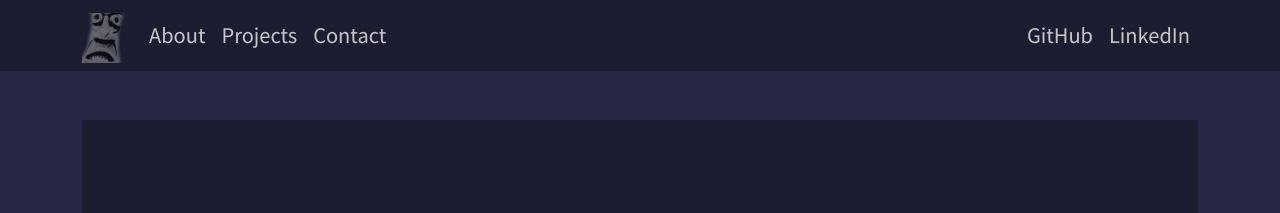
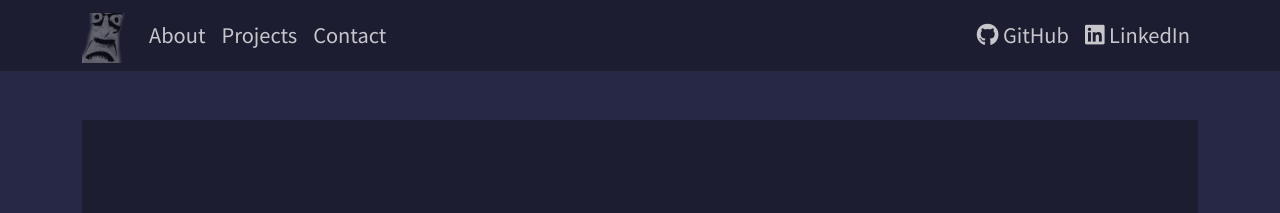
Before and after one commit to kevinsmasters/meowdy-project, a Jekyll site: the page built from docs/index.md, in a window 1280 px wide. Shown: the top 213 px of the page. Built offline with Jekyll 4.4.1, drawn with Linux system fonts in a browser that asks for light colours.

Commit message:
put favicons back

```diff
--- a/docs/_layouts/default.html
+++ b/docs/_layouts/default.html
@@ -4,6 +4,7 @@
     <meta charset="utf-8">
     <title>{{ page.title }}</title>
     <link rel="stylesheet" href="/assets/css/bootstrap.min.css">
+    <link rel="stylesheet" href="https://cdnjs.cloudflare.com/ajax/libs/font-awesome/6.0.0/css/all.min.css" integrity="sha512-9usAa10IRO0HhonpyAIVpjrylPvoDwiPUiKdWk5t3PyolY1cOd4DSE0Ga+ri4AuTroPR5aQvXU9xC6qOPnzFeg==" crossOrigin="anonymous" referrerPolicy="no-referrer" />
     <link rel="stylesheet" href="/assets/css/styles.css">
     <script src="https://cdn.jsdelivr.net/npm/bootstrap@5.3.3/dist/js/bootstrap.bundle.min.js" integrity="sha384-YvpcrYf0tY3lHB60NNkmXc5s9fDVZLESaAA55NDzOxhy9GkcIdslK1eN7N6jIeHz" crossorigin="anonymous"></script>
   </head>
```
